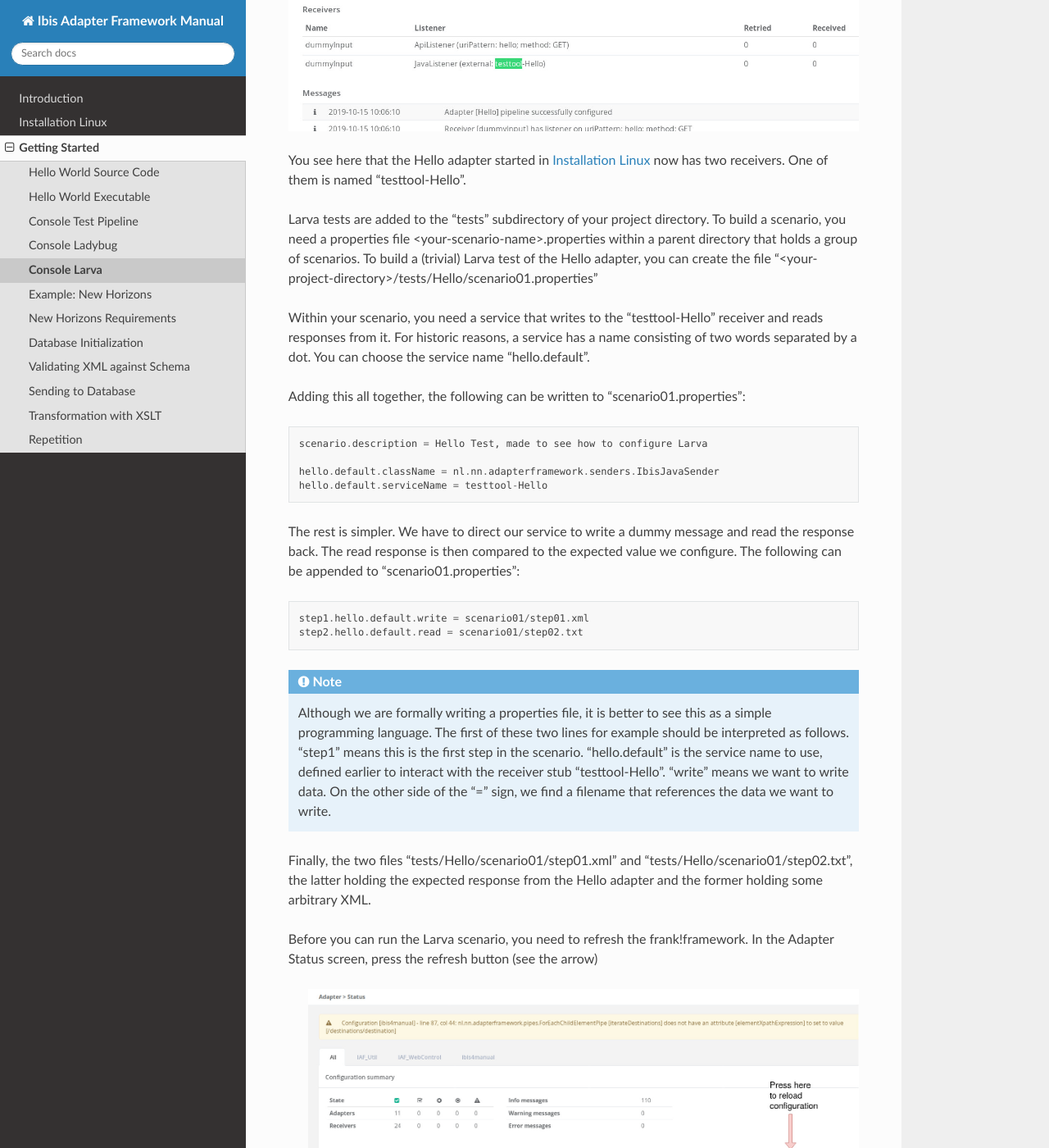
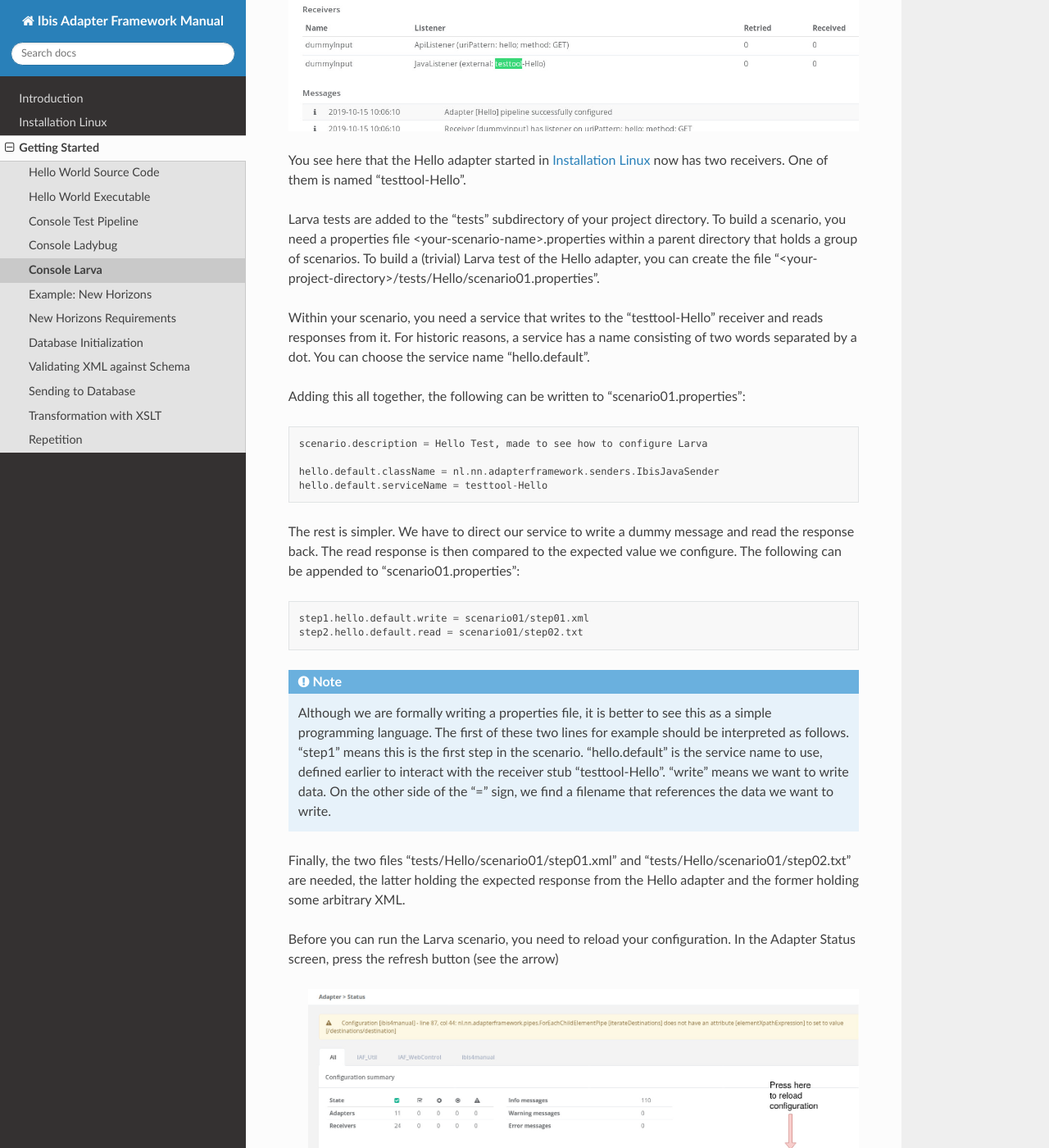
Before and after one commit to frankframework/frank-manual, a Sphinx documentation site: the page built from docs/source/helloLarva.rst, in a window 1280 px wide and 1400 px high, scrolled down 1425 px. Shown: the whole window at 82% size. Built offline with Sphinx 7.4.7 and the Read the Docs theme 2.0.0, drawn with Linux system fonts in a browser that asks for light colours; some of the changed text lies outside the part shown.

Commit message:
Small changes

```diff
--- a/docs/source/helloLarva.rst
+++ b/docs/source/helloLarva.rst
@@ -58,7 +58,7 @@ properties file <your-scenario-name>.properties within
 a parent directory that holds a group of scenarios. To
 build a (trivial) Larva test of the Hello adapter,
 you can create the file
-"<your-project-directory>/tests/Hello/scenario01.properties"
+"<your-project-directory>/tests/Hello/scenario01.properties".
 
 Within your scenario, you need a service that writes to
 the "testtool-Hello" receiver and reads responses
@@ -93,11 +93,11 @@ can be appended to "scenario01.properties": ::
   other side of the "=" sign, we find a filename that references
   the data we want to write.
 
-Finally, the two files "tests/Hello/scenario01/step01.xml" and "tests/Hello/scenario01/step02.txt",
-the latter holding the expected response from the Hello adapter and the former holding some
+Finally, the two files "tests/Hello/scenario01/step01.xml" and "tests/Hello/scenario01/step02.txt"
+are needed, the latter holding the expected response from the Hello adapter and the former holding some
 arbitrary XML.
 
-Before you can run the Larva scenario, you need to refresh the frank!framework.
+Before you can run the Larva scenario, you need to reload your configuration.
 In the Adapter Status screen, press the refresh button (see the arrow)
 
    .. image:: reloadConfiguration.jpg
```
Also changed, not shown: other parts of docs/source/helloLarva.rst (+3 -0 lines).
